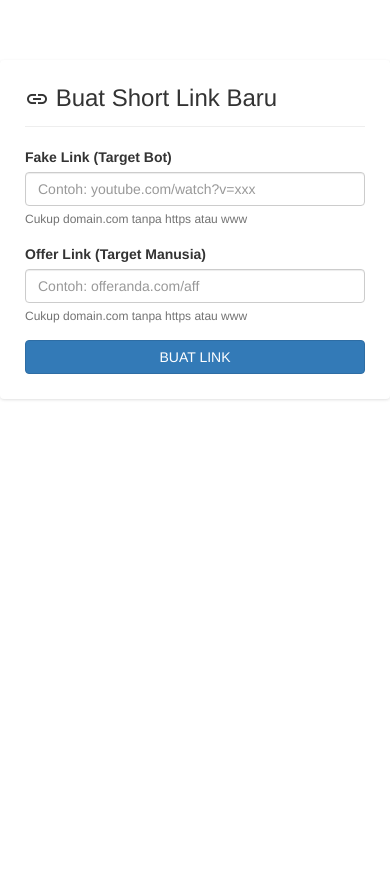
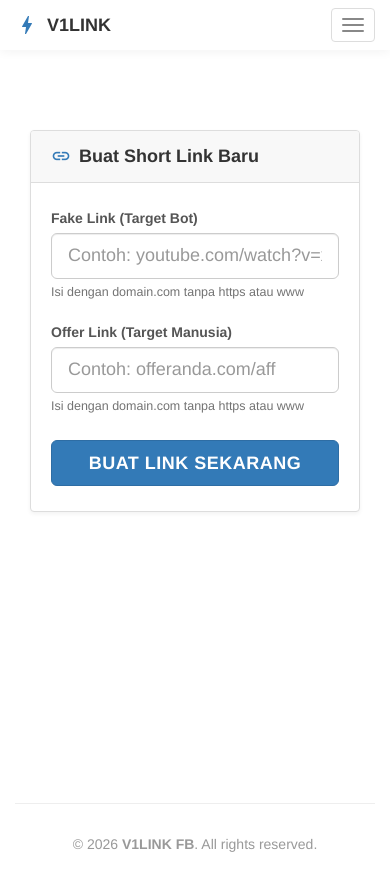
Before and after one commit to 06yasue/v1link-fb, a Next.js app: page /link in a window 390 px wide. Before the commit the page ends 844 px from the top, so only its background shows below. Built offline with nearby package versions, Linux system fonts and the light colour scheme.

Commit message:
Update page.js

```diff
--- a/app/link/page.js
+++ b/app/link/page.js
@@ -1,14 +1,16 @@
 'use client';
 import { useState } from 'react';
+import Navbar from '@/components/Navbar';
+import Footer from '@/components/Footer';
 
 export default function LinkGenerator() {
   const [isLoading, setIsLoading] = useState(false);
   const [generatedUrl, setGeneratedUrl] = useState('');
   const [copyLabel, setCopyLabel] = useState('COPY');
 
-  // Fungsi untuk menghasilkan kode acak 8 karakter (Huruf Besar & Angka)
     const _generateCode = () => {
-    const chars = 'ABCDEFGHIJKLMNOPQRSTUVWXYZ0123456789';
+    // Tambahkan abcdefghijklmnopqrstuvwxyz di sini
+    const chars = 'ABCDEFGHIJKLMNOPQRSTUVWXYZabcdefghijklmnopqrstuvwxyz0123456789';
     let result = '';
     for (let i = 0; i < 8; i++) {
       result += chars.charAt(Math.floor(Math.random() * chars.length));
@@ -16,14 +18,14 @@
     return result;
   };
 
+
   const _createLink = async () => {
     setIsLoading(true);
-    setGeneratedUrl(''); // Sembunyikan area copy saat proses baru dimulai
+    setGeneratedUrl('');
 
     const fake_link = document.getElementById('fake_link').value;
     const offer_link = document.getElementById('offer_link').value;
 
-    // Jika input kosong, hentikan proses tanpa memunculkan alert JS
     if(!fake_link || !offer_link) {
       setIsLoading(false);
       return;
@@ -38,7 +40,6 @@
     });
 
     if (res.ok) {
-      // Ambil domain asal otomatis (contoh: https://v1link-fb.vercel.app) lalu gabungkan kode acak
       const finalUrl = window.location.origin + '/' + short_code;
       setGeneratedUrl(finalUrl);
       document.getElementById('form-link').reset();
@@ -50,7 +51,7 @@
   const _copyUrl = () => {
     const copyText = document.getElementById('result_url');
     copyText.select();
-    copyText.setSelectionRange(0, 99999); // Untuk dukungan di perangkat mobile
+    copyText.setSelectionRange(0, 99999);
     navigator.clipboard.writeText(copyText.value);
 
     setCopyLabel('DISALIN!');
@@ -58,41 +59,61 @@
   };
 
   return (
+    <>
+      <Navbar />
+
+      {/* Container utama dengan jarak atas agar tidak tertutup Navbar */}
+      <div className="container" style={{ marginTop: '90px', minHeight: '75vh' }}>
         <div className="row">
-      <div className="trim-box">
-        <div className="trim-box-header">
-          <h3 style={{ margin: 0 }}>
-            <i className="material-icons" style={{ verticalAlign: 'bottom' }}>link</i> Buat Short Link Baru
+
+          {/* Grid: Full di HP (xs-12), ukuran sedang di tengah pada Desktop (md-8) */}
+          <div className="col-xs-12 col-md-8 col-md-offset-2">
+
+            {/* Box Klasik Bootstrap 3 (Panel Default) */}
+            <div className="panel panel-default" style={{ borderRadius: '4px', boxShadow: '0 2px 4px rgba(0,0,0,0.05)' }}>
+
+              <div className="panel-heading" style={{ backgroundColor: '#f8f8f8', padding: '15px 20px' }}>
+                <h3 className="panel-title" style={{ fontSize: '18px', fontWeight: 'bold', color: '#333' }}>
+                  <i className="material-icons" style={{ verticalAlign: 'text-bottom', marginRight: '8px', color: '#337ab7', fontSize: '20px' }}>link</i>
+                  Buat Short Link Baru
                 </h3>
               </div>
 
+              <div className="panel-body" style={{ padding: '25px 20px' }}>
                 <form id="form-link" onSubmit={(e) => e.preventDefault()}>
-          <div className="form-group">
-            <label>Fake Link (Target Bot)</label>
-            <input type="text" id="fake_link" className="form-control" placeholder="Contoh: youtube.com/watch?v=xxx" />
-            <p className="help-block" style={{ fontSize: '12px' }}>Cukup domain.com tanpa https atau www</p>
-          </div>
-          <div className="form-group">
-            <label>Offer Link (Target Manusia)</label>
-            <input type="text" id="offer_link" className="form-control" placeholder="Contoh: offeranda.com/aff" />
-            <p className="help-block" style={{ fontSize: '12px' }}>Cukup domain.com tanpa https atau www</p>
+
+                  <div className="form-group" style={{ marginBottom: '20px' }}>
+                    <label style={{ fontWeight: '600', color: '#555' }}>Fake Link (Target Bot)</label>
+                    {/* Menggunakan input-lg agar form lebih besar dan nyaman diklik di HP */}
+                    <input type="text" id="fake_link" className="form-control input-lg" placeholder="Contoh: youtube.com/watch?v=xxx" />
+                    <p className="help-block" style={{ fontSize: '12.5px', marginTop: '5px' }}>
+                      Isi dengan domain.com tanpa https atau www
+                    </p>
                   </div>
 
-          <button type="button" className="btn btn-primary btn-block" onClick={_createLink} disabled={isLoading}>
-            {isLoading ? 'MEMPROSES...' : 'BUAT LINK'}
+                  <div className="form-group" style={{ marginBottom: '25px' }}>
+                    <label style={{ fontWeight: '600', color: '#555' }}>Offer Link (Target Manusia)</label>
+                    <input type="text" id="offer_link" className="form-control input-lg" placeholder="Contoh: offeranda.com/aff" />
+                    <p className="help-block" style={{ fontSize: '12.5px', marginTop: '5px' }}>
+                      Isi dengan domain.com tanpa https atau www
+                    </p>
+                  </div>
+
+                  <button type="button" className="btn btn-primary btn-lg btn-block" style={{ fontWeight: 'bold', letterSpacing: '0.5px' }} onClick={_createLink} disabled={isLoading}>
+                    {isLoading ? 'MEMPROSES...' : 'BUAT LINK SEKARANG'}
                   </button>
                 </form>
 
-        {/* Area Hasil & Tombol Copy (Hanya Muncul Jika Berhasil) */}
+                {/* Area Hasil Datar (Tanpa box berlapis) */}
                 {generatedUrl && (
-          <div style={{ marginTop: '20px', padding: '15px', backgroundColor: '#e8f5e9', border: '1px solid #c8e6c9', borderRadius: '4px' }}>
-            <p style={{ margin: '0 0 10px 0', color: '#2e7d32', fontWeight: 'bold' }}>
-              <i className="material-icons" style={{ fontSize: '18px', verticalAlign: 'text-bottom' }}>check_circle</i> Link Berhasil Dibuat!
-            </p>
-            <div className="input-group">
-              <input type="text" id="result_url" className="form-control" value={generatedUrl} readOnly style={{ backgroundColor: '#fff', cursor: 'text' }} />
+                  <div style={{ marginTop: '30px', borderTop: '1px dashed #ddd', paddingTop: '20px' }}>
+                    <label className="text-success" style={{ display: 'block', marginBottom: '10px', fontSize: '15px' }}>
+                      <i className="material-icons" style={{ fontSize: '16px', verticalAlign: 'text-bottom' }}>check_circle</i> Link Berhasil Dibuat!
+                    </label>
+                    <div className="input-group input-group-lg">
+                      <input type="text" id="result_url" className="form-control" value={generatedUrl} readOnly style={{ backgroundColor: '#fff', cursor: 'text', color: '#337ab7', fontWeight: 'bold' }} />
                       <span className="input-group-btn">
-                <button className="btn btn-success" type="button" onClick={_copyUrl}>
+                        <button className="btn btn-success" type="button" onClick={_copyUrl} style={{ minWidth: '100px', fontWeight: 'bold' }}>
                           {copyLabel}
                         </button>
                       </span>
@@ -102,5 +123,12 @@
 
               </div>
             </div>
+
+          </div>
+        </div>
+      </div>
+
+      <Footer />
+    </>
   );
 }
```
Lines whose indentation alone changed are shown as unchanged.
